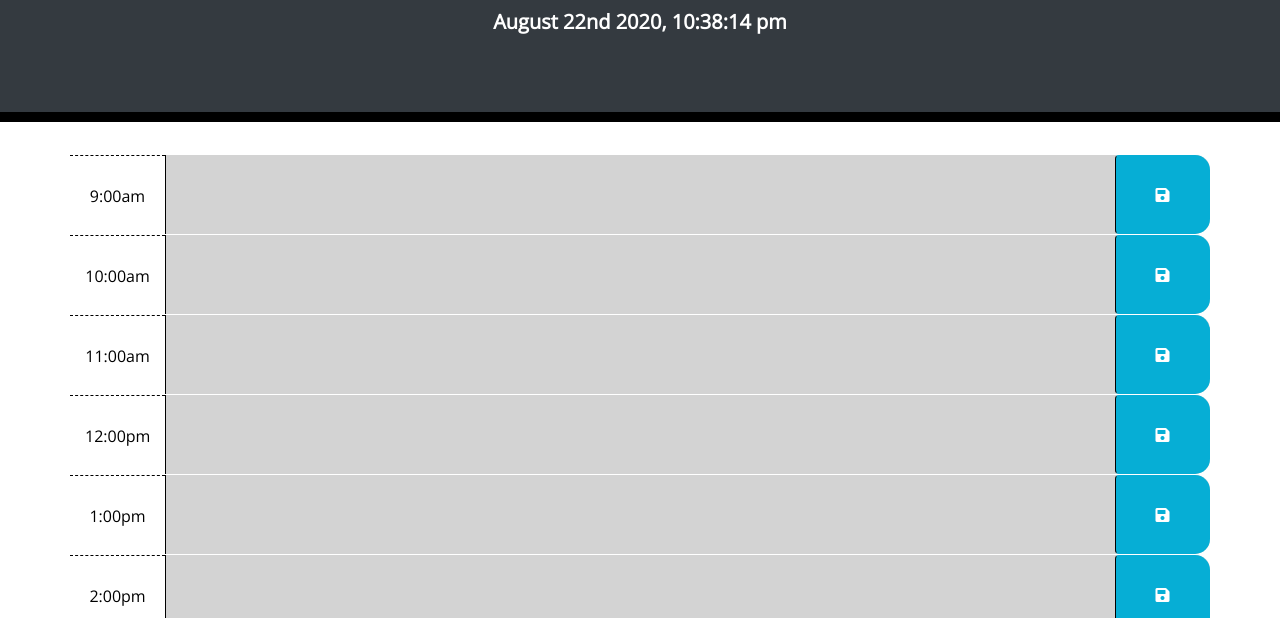
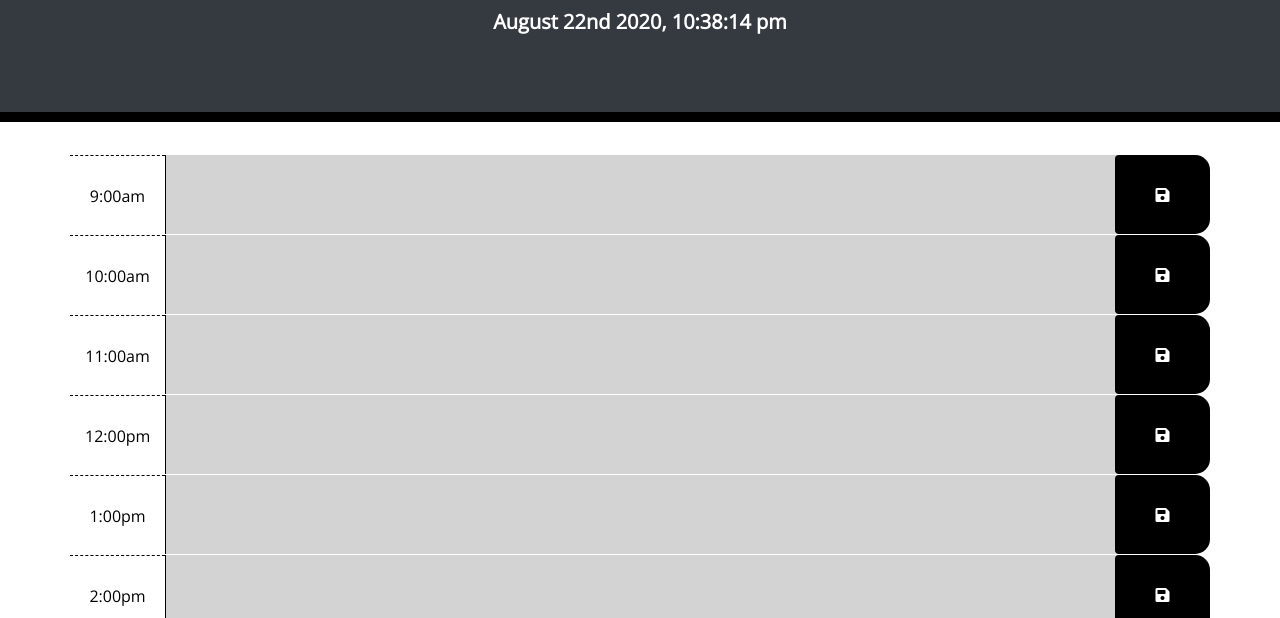
Before and after one commit to Feizhi255/work-day-scheduler, a plain HTML site: page index.html in a window 1280 px wide. Shown: the part 182-800 px from the top of the page. Drawn offline with nearby package versions, Linux system fonts and the light colour scheme.

Commit message:
changed some styles around

```diff
--- a/style.css
+++ b/style.css
@@ -61,7 +61,7 @@ textarea{
   border-left: 1px solid black;
   border-top-right-radius: 15px;
   border-bottom-right-radius: 15px;
-  background-color: #06AED5;
+  background-color: black;
   color: white;
 }
 
```
